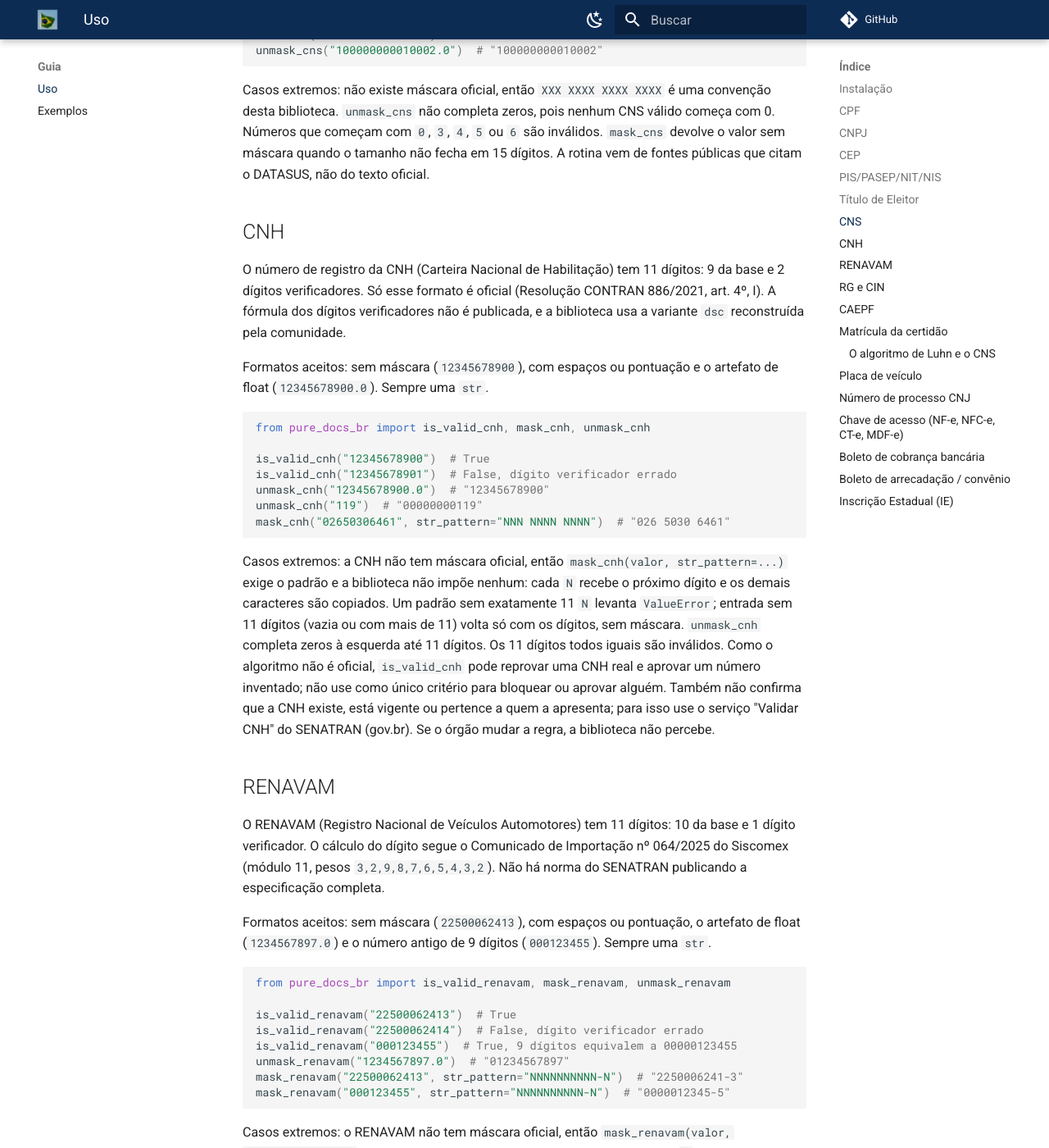
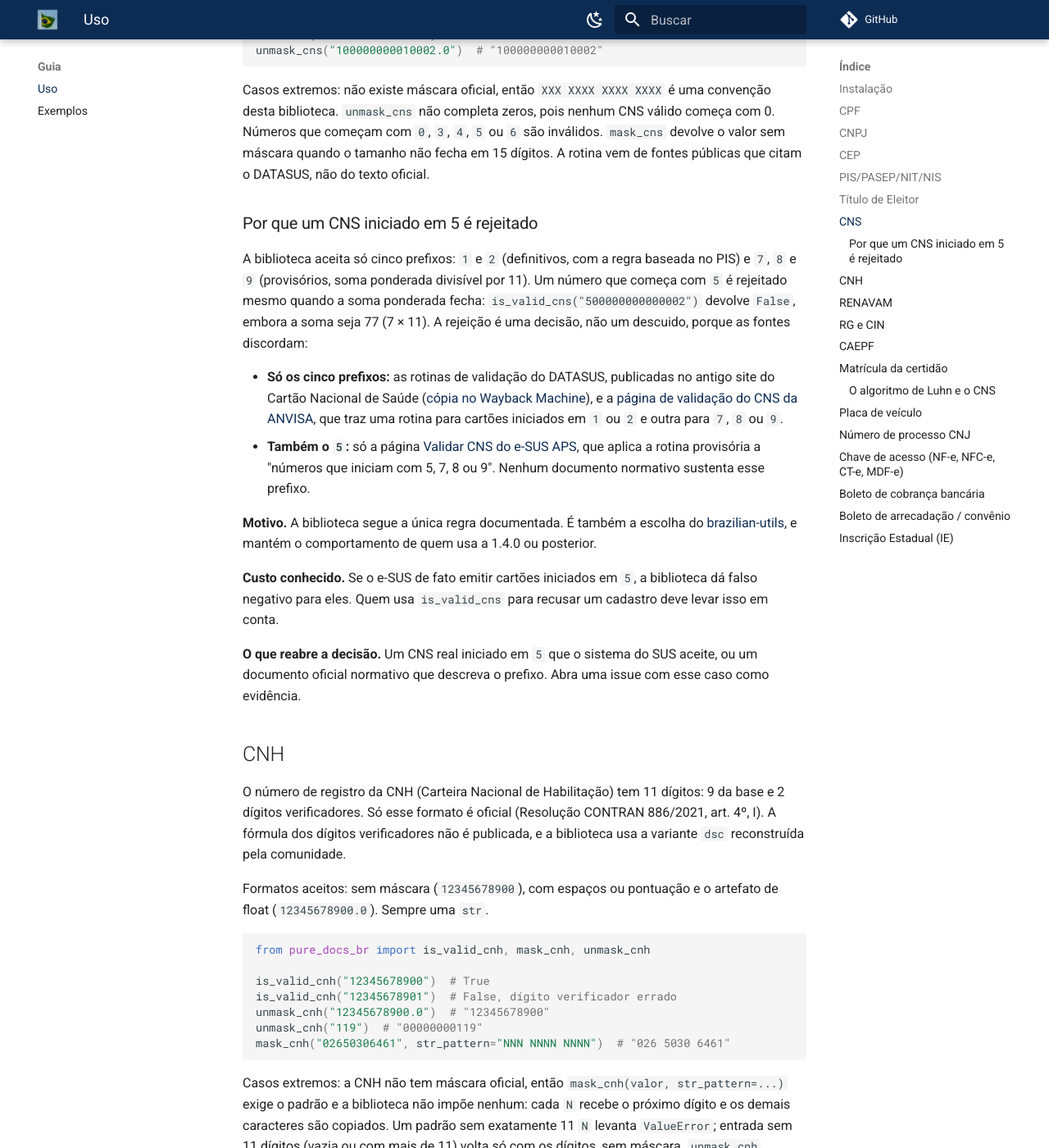
Before and after one commit to guilhermegor/pure-docs-br, an MkDocs documentation site: the page built from docs/usage.md, in a window 1280 px wide and 1400 px high, scrolled down 3296 px. Shown: the whole window at 82% size. Built offline with MkDocs 1.6.1 and Material for MkDocs 9.7.7, drawn with Linux system fonts in a browser that asks for light colours; comment, search, counter and statistics services are not loaded; the version menu is left out.

Commit message:
docs(cns): document why a 5-prefixed CNS is rejected
The usage page gets a subsection with the accepted prefixes, the sources
on each side (DATASUS routines, ANVISA, e-SUS APS), the reason, the
known cost and what would reopen the decision. The is_valid_cns and
module docstrings point to it, and the API reference links it.

A new test pins the decision with 500000000000002, whose provisional sum
(77) divides by 11; the existing 5-prefix case failed the sum anyway.

Closes #55

```diff
--- a/docs/api/reference.md
+++ b/docs/api/reference.md
@@ -104,7 +104,9 @@ is_valid_pis_pasep("11111111111")  # False, dígito repetido
 
 Mesmo contrato das funções acima (`TypeError` para não `str`, nenhuma exceção para `str`). O CNS
 (Cartão Nacional de Saúde) tem 15 dígitos ASCII e o primeiro define o tipo: `1` e `2` são
-definitivos, `7`, `8` e `9` provisórios; `0`, `3`, `4`, `5` e `6` são inválidos. O módulo 11 vem da
+definitivos, `7`, `8` e `9` provisórios; `0`, `3`, `4`, `5` e `6` são inválidos. O `5` é rejeitado
+de propósito, mesmo quando a soma ponderada fecha; o motivo e as fontes estão em
+[Uso](../usage.md#por-que-um-cns-iniciado-em-5-e-rejeitado). O módulo 11 vem da
 rotina do DATASUS, conhecida por fontes públicas e não pelo texto oficial. `is_valid_cns` não
 confirma que o cartão foi emitido.
 
--- a/docs/usage.md
+++ b/docs/usage.md
@@ -158,6 +158,33 @@ biblioteca. `unmask_cns` não completa zeros, pois nenhum CNS válido começa co
 começam com `0`, `3`, `4`, `5` ou `6` são inválidos. `mask_cns` devolve o valor sem máscara quando o
 tamanho não fecha em 15 dígitos. A rotina vem de fontes públicas que citam o DATASUS, não do texto
 oficial.
+
+### Por que um CNS iniciado em 5 é rejeitado
+
+A biblioteca aceita só cinco prefixos: `1` e `2` (definitivos, com a regra baseada no PIS) e `7`, `8`
+e `9` (provisórios, soma ponderada divisível por 11). Um número que começa com `5` é rejeitado mesmo
+quando a soma ponderada fecha: `is_valid_cns("500000000000002")` devolve `False`, embora a soma seja
+77 (7 × 11). A rejeição é uma decisão, não um descuido, porque as fontes discordam:
+
+- **Só os cinco prefixos:** as rotinas de validação do DATASUS, publicadas no antigo site do Cartão
+  Nacional de Saúde
+  ([cópia no Wayback Machine](https://web.archive.org/web/20190106003442/http://cartaonet.datasus.gov.br/Rotina_JavaScript.doc)),
+  e a [página de validação do CNS da ANVISA](https://rni-docs.anvisa.gov.br/docs/regras_gerais/validacoes/validacaoCNS/),
+  que traz uma rotina para cartões iniciados em `1` ou `2` e outra para `7`, `8` ou `9`.
+- **Também o `5`:** só a página
+  [Validar CNS do e-SUS APS](https://integracao.esusab.ufsc.br/ledi/documentacao/regras/algoritmo_CNS.html),
+  que aplica a rotina provisória a "números que iniciam com 5, 7, 8 ou 9". Nenhum documento normativo
+  sustenta esse prefixo.
+
+**Motivo.** A biblioteca segue a única regra documentada. É também a escolha do
+[brazilian-utils](https://brazilian-utils.com.br/pt-br/utils/cns), e mantém o comportamento de quem
+usa a 1.4.0 ou posterior.
+
+**Custo conhecido.** Se o e-SUS de fato emitir cartões iniciados em `5`, a biblioteca dá falso
+negativo para eles. Quem usa `is_valid_cns` para recusar um cadastro deve levar isso em conta.
+
+**O que reabre a decisão.** Um CNS real iniciado em `5` que o sistema do SUS aceite, ou um documento
+oficial normativo que descreva o prefixo. Abra uma issue com esse caso como evidência.
 
 ## CNH
 
```
Also changed, not shown: .specs/backlog/cns-prefix-5-rationale_20261119_063000.md (added, +9 -0 lines), .specs/backlog/split-br-identifiers_20261118_150000.md (+1 -1 lines), 2 other files.
